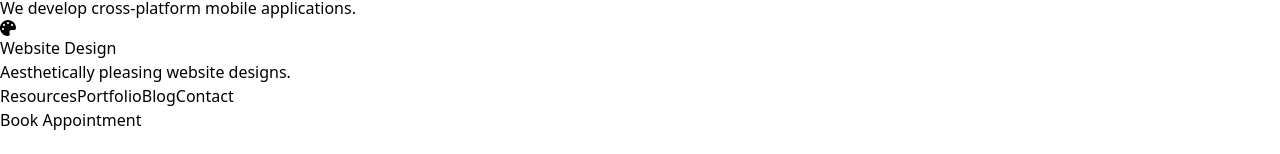
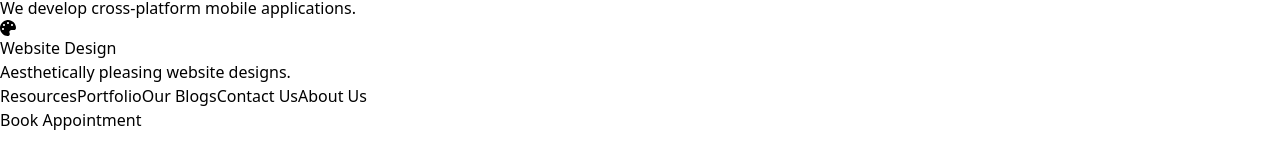
Before and after one commit to skmutai6/Marps-Africa-website, a React (Vite) app in the folder frontend/: page / in a window 1280 px wide. Shown: the part 318-472 px from the top of the page. Built offline with nearby package versions, Linux system fonts and the light colour scheme.

Commit message:
about us

```diff
--- a/frontend/src/components/NavBar.jsx
+++ b/frontend/src/components/NavBar.jsx
@@ -112,7 +112,7 @@ const Navbar = () => {
                   }`
                 }
               >
-                Blog
+                Our Blogs
               </NavLink>
 
               <NavLink
@@ -123,7 +123,17 @@ const Navbar = () => {
                   }`
                 }
               >
-                Contact
+                Contact Us
+              </NavLink>
+              <NavLink
+                to="/about"
+                className={({ isActive }) =>
+                  `text-gray-700 hover:text-black font-medium ${
+                    isActive ? "text-black" : ""
+                  }`
+                }
+              >
+                About Us
               </NavLink>
             </div>
           </div>
@@ -191,7 +201,7 @@ const Navbar = () => {
                 to="/blogs"
                 className="text-gray-700 hover:text-black font-medium"
               >
-                Blog
+                Our Blogs
               </NavLink>
               <NavLink
                 to="/contact"
```
